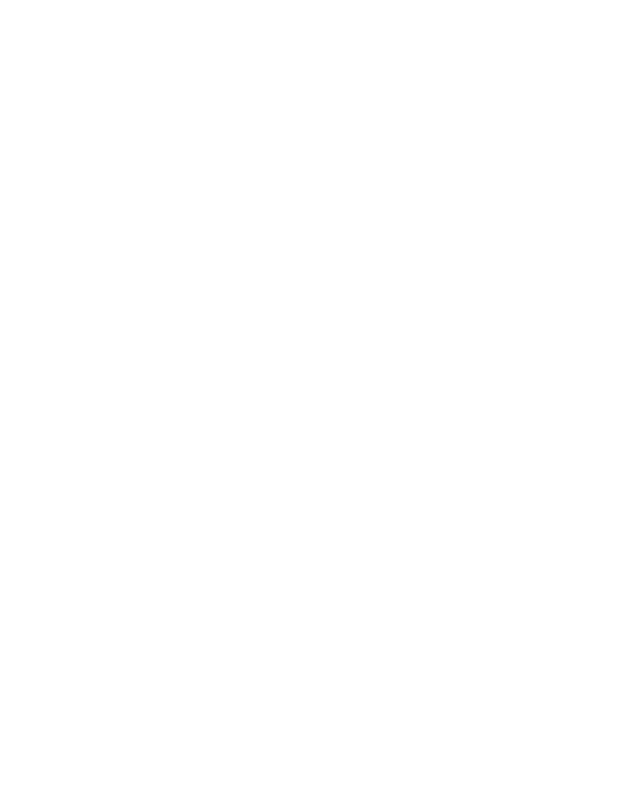
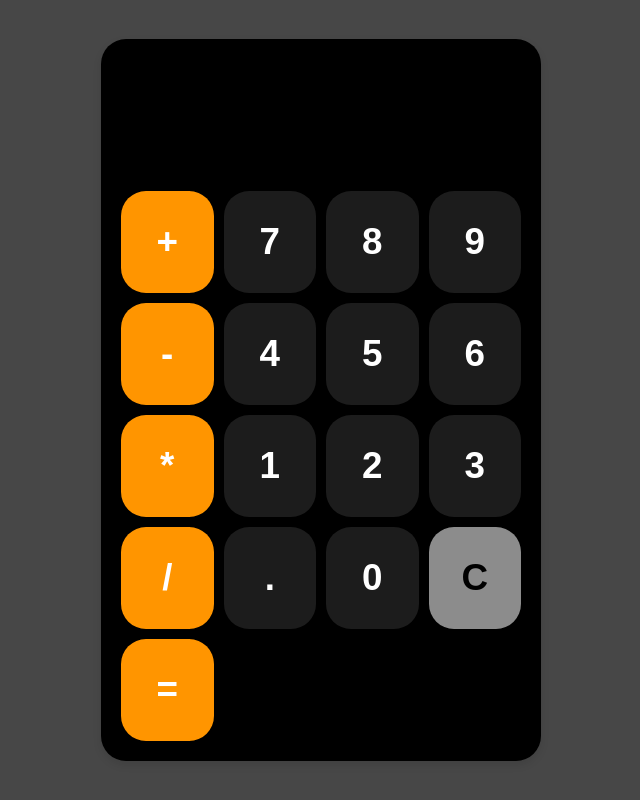
Before and after one commit to spiccoli/js-calculator, a plain HTML site: page index.html in a window 1280 px wide. Shown: the whole page, without its empty margins (319-959 px from the left). Drawn offline with Linux system fonts and the light colour scheme.

Commit message:
Calculator done, things to improve: 1-  Not using eval(), mainly because of safety reasons. 2- look for a  better way to handle errors

```diff
--- a/index.html
+++ b/index.html
@@ -1,11 +1,37 @@
 <!DOCTYPE html>
 <html lang="en">
+
 <head>
     <meta charset="UTF-8">
     <meta name="viewport" content="width=device-width, initial-scale=1.0">
+    <link rel="stylesheet" href="styles.css">
     <title>myCalculator</title>
 </head>
+
 <body>
+    <div id="calculator">
+        <input id="htmldisplay" readonly>
+        <div id="buttons">
+            <button class="operator" onclick="insertToDisplay('+')">+</button>
+            <button onclick="insertToDisplay('7')">7</button>
+            <button onclick="insertToDisplay('8')">8</button>
+            <button onclick="insertToDisplay('9')">9</button>
+            <button class="operator" onclick="insertToDisplay('-')">-</button>
+            <button onclick="insertToDisplay('4')">4</button>
+            <button onclick="insertToDisplay('5')">5</button>
+            <button onclick="insertToDisplay('6')">6</button>
+            <button class="operator" onclick="insertToDisplay('*')">*</button>
+            <button onclick="insertToDisplay('1')">1</button>
+            <button onclick="insertToDisplay('2')">2</button>
+            <button onclick="insertToDisplay('3')">3</button>
+            <button class="operator" onclick="insertToDisplay('/')">/</button>
+            <button onclick="insertToDisplay('.')">.</button>
+            <button onclick="insertToDisplay('0')">0</button>
+            <button onclick="clearDisplay()" class="clearDisplay"">C</button>
+            <button class=" operator" onclick="calculate()">=</button>
+        </div>
+    </div>
+<script src="index.js"></script>
+</body>
 
-</body>
 </html>
--- a/index.js
+++ b/index.js
@@ -0,0 +1,43 @@
+const display = document.getElementById("htmldisplay");
+
+setInterval(errorCheck, 700);
+
+function errorCheck() {
+    if (display.value === "Error" || display.value === undefined) {
+        clearDisplay();
+    }
+}
+
+function insertToDisplay(character) {
+  display.value += character;
+  display.scrollLeft = display.scrollWidth;
+}
+function clearDisplay() {
+  display.value = "";
+}
+function calculate() {
+  try {
+    const result = eval(display.value);
+    if (Math.abs(result) >= 1e7) {
+      // Convert to scientific notation with 2 decimal places
+      display.value = result.toExponential(2);
+    } else {
+      display.value = result;
+    }
+    // Scroll to the end of the input after calculation
+    display.scrollLeft = display.scrollWidth;
+  } catch (error) {
+    display.value = "Error";
+  }
+}
+
+document.addEventListener("keydown", (event) => {
+  if (event.key === "Backspace" || event.key === "Delete") {
+    handleBackspace();
+  }
+});
+
+function handleBackspace() {
+  // Remove the last character from the display
+  display.value = display.value.slice(0, -1);
+}
--- a/styles.css
+++ b/styles.css
@@ -0,0 +1,60 @@
+body {
+    display: flex;
+    justify-content: center;
+    align-items: center;
+    height: 100vh;
+    margin: 0;
+    background-color: hsl(0, 0%, 28%)
+}
+#calculator {
+    width: 400px;
+    margin: 0 auto;
+    padding: 20px;
+    border-radius: 25px;
+    background-color: black;
+    box-shadow: 0 4px 8px rgba(0, 0, 0, 0.1)
+}
+#htmldisplay {
+    width: 100%;
+    font-size: 6rem;
+    border: none;
+    background-color: black;
+    color: white;
+    text-align: right;
+    box-shadow: 0 2px 4px rgba(0, 0, 0, 0.05)
+}
+#buttons {
+    display: grid;
+    grid-template-columns: repeat(4, 1fr);
+    gap: 10px;
+    margin-top: 20px
+}
+button {
+    color: white;
+    padding: 30px;
+    font-size: 2.3rem;
+    font-family: Arial, sans-serif;
+    font-weight: bold;
+    border: none;
+    border-radius: 25px;
+    cursor: pointer;
+    background-color: hsl(0, 0%, 11%);
+    transition: background-color 0.2s ease
+}
+button:hover {
+    background-color: hsl(0, 0%, 68%);
+    transform: scale(1.02)
+}
+.clearDisplay {
+    background-color: hsl(0, 0%, 55%);
+    color: black;
+}
+.clearDisplay:hover {
+    background-color: hsl(0, 0%, 79%);
+}
+.operator {
+    background-color: hsl(35, 100%, 50%)
+}
+.operator:hover {
+    background-color: hsl(35, 100%, 66%)
+}
```
